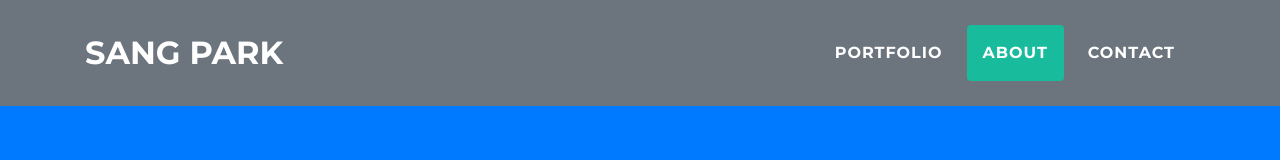
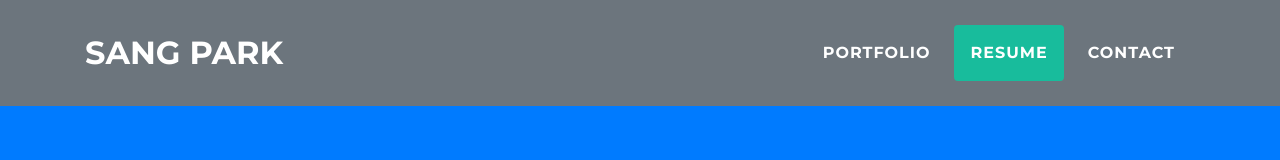
Before and after one commit to sangcpark/sangcpark.github.io, a website with bundled scripts: page index.html in a window 1280 px wide. Shown: the top 160 px of the page. Built offline with nearby package versions, Linux system fonts and the light colour scheme; files whose address does not match are found by name.

Commit message:
added resume

```diff
--- a/index.html
+++ b/index.html
@@ -75,7 +75,7 @@
               <a
                 class="nav-link py-3 px-0 px-lg-3 rounded js-scroll-trigger"
                 href="#about"
-                >About</a
+                >Resume</a
               >
             </li>
             <li class="nav-item mx-0 mx-lg-1">
```
Also changed, not shown: img/portfolio/ResumePDF.JPG (added).
